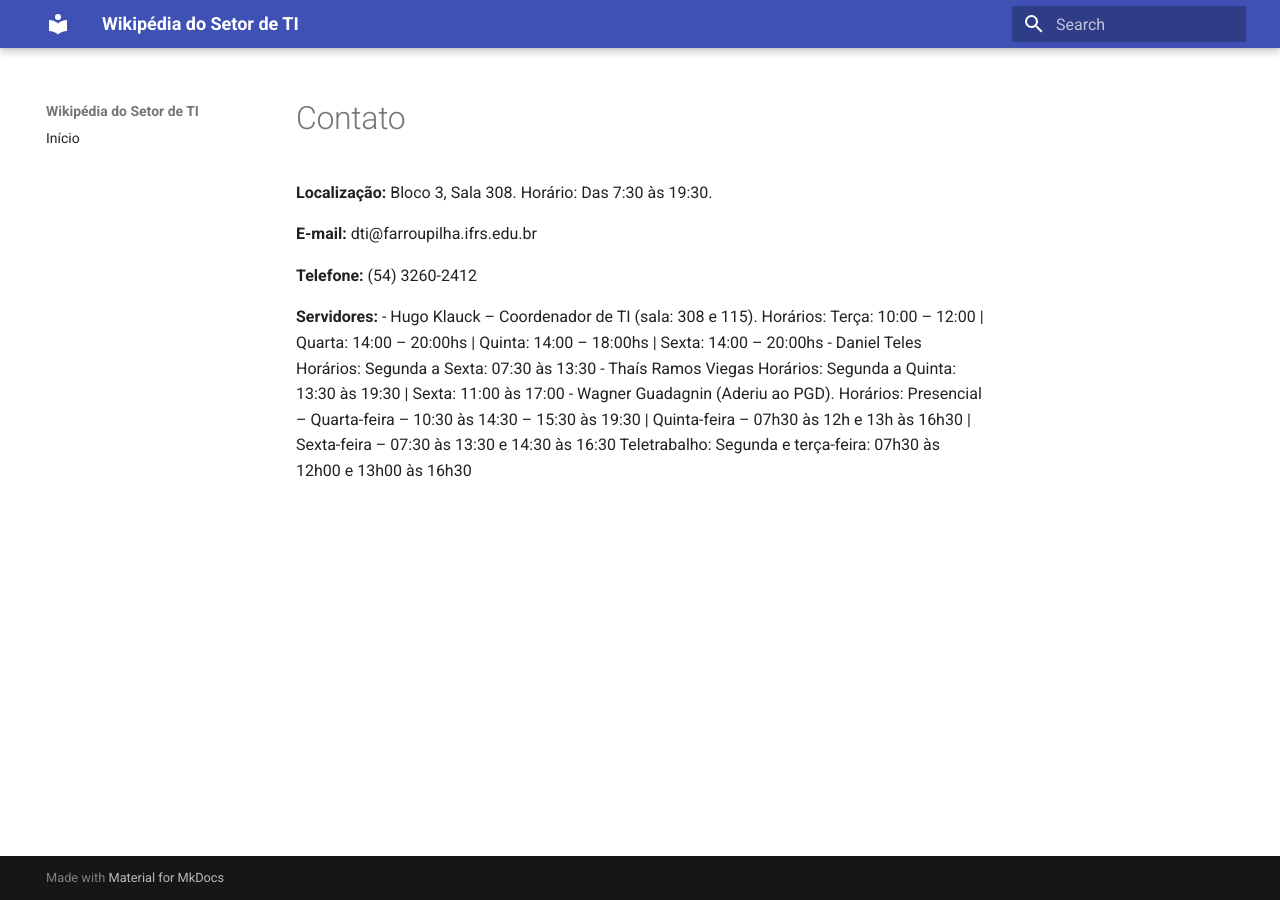
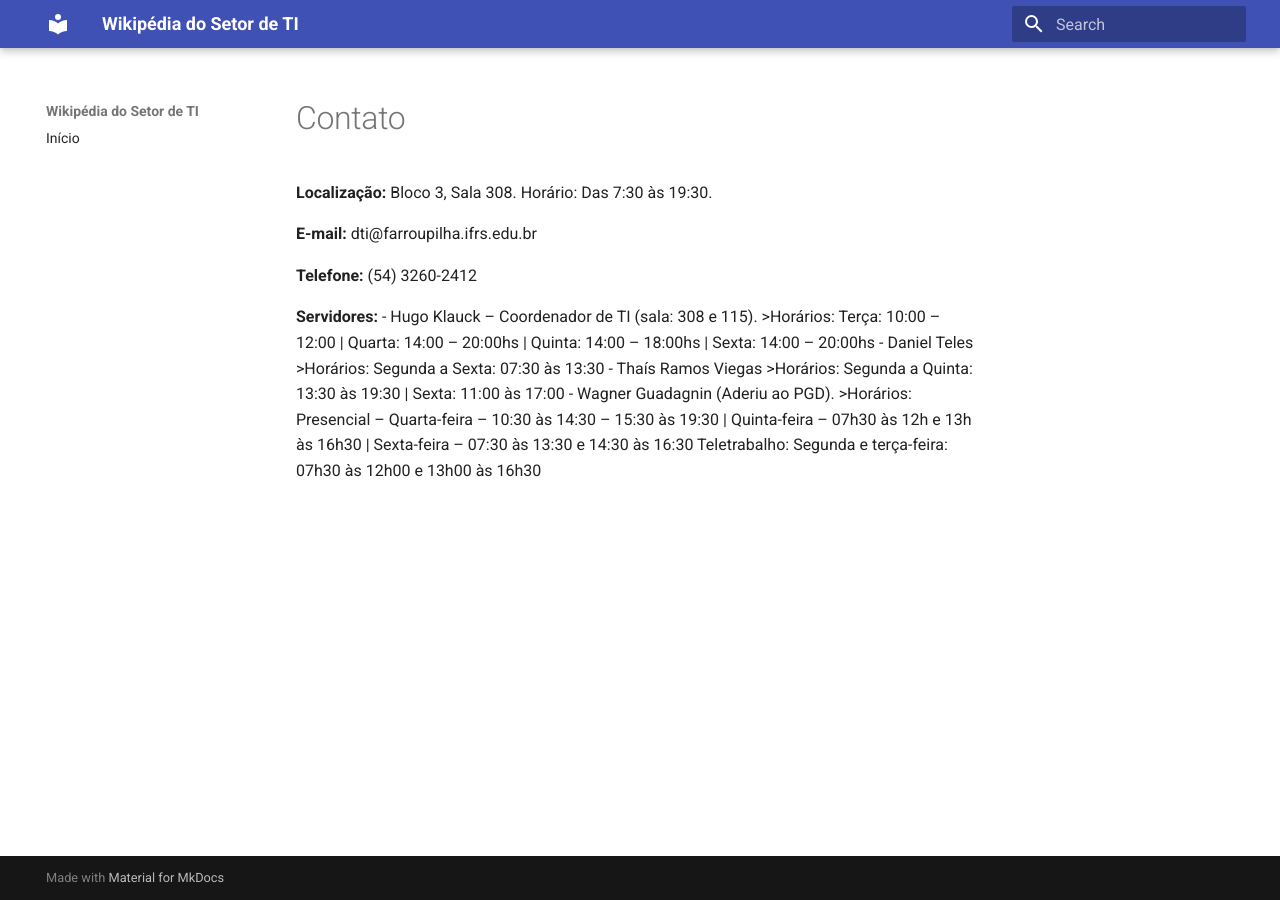
Before and after one commit to wikiti-farroupilha/wikipedia, an MkDocs documentation site: the page built from docs/contato.md, in a window 1280 px wide. Built offline with MkDocs 1.6.1 and Material for MkDocs 9.7.7, drawn with Linux system fonts in a browser that asks for light colours; part of the change alters nothing that is shown.

```diff
--- a/docs/contato.md
+++ b/docs/contato.md
@@ -6,11 +6,11 @@
 
 **Servidores:**
 - Hugo Klauck – Coordenador de TI (sala: 308 e 115).
-        Horários: Terça: 10:00 – 12:00 | Quarta: 14:00 – 20:00hs | Quinta: 14:00 – 18:00hs | Sexta: 14:00 – 20:00hs
+        >Horários: Terça: 10:00 – 12:00 | Quarta: 14:00 – 20:00hs | Quinta: 14:00 – 18:00hs | Sexta: 14:00 – 20:00hs
 - Daniel Teles
-        Horários: Segunda a Sexta: 07:30 às 13:30
+        >Horários: Segunda a Sexta: 07:30 às 13:30
 - Thaís Ramos Viegas
-        Horários: Segunda a Quinta: 13:30 às 19:30 | Sexta: 11:00 às 17:00
+        >Horários: Segunda a Quinta: 13:30 às 19:30 | Sexta: 11:00 às 17:00
 - Wagner Guadagnin (Aderiu ao PGD).
-        Horários: Presencial – Quarta-feira – 10:30 às 14:30 – 15:30 às 19:30 | Quinta-feira – 07h30 às 12h e 13h às 16h30 | Sexta-feira – 07:30 às 13:30 e 14:30 às 16:30
+        >Horários: Presencial – Quarta-feira – 10:30 às 14:30 – 15:30 às 19:30 | Quinta-feira – 07h30 às 12h e 13h às 16h30 | Sexta-feira – 07:30 às 13:30 e 14:30 às 16:30
                   Teletrabalho: Segunda e terça-feira: 07h30 às 12h00 e 13h00 às 16h30
```
